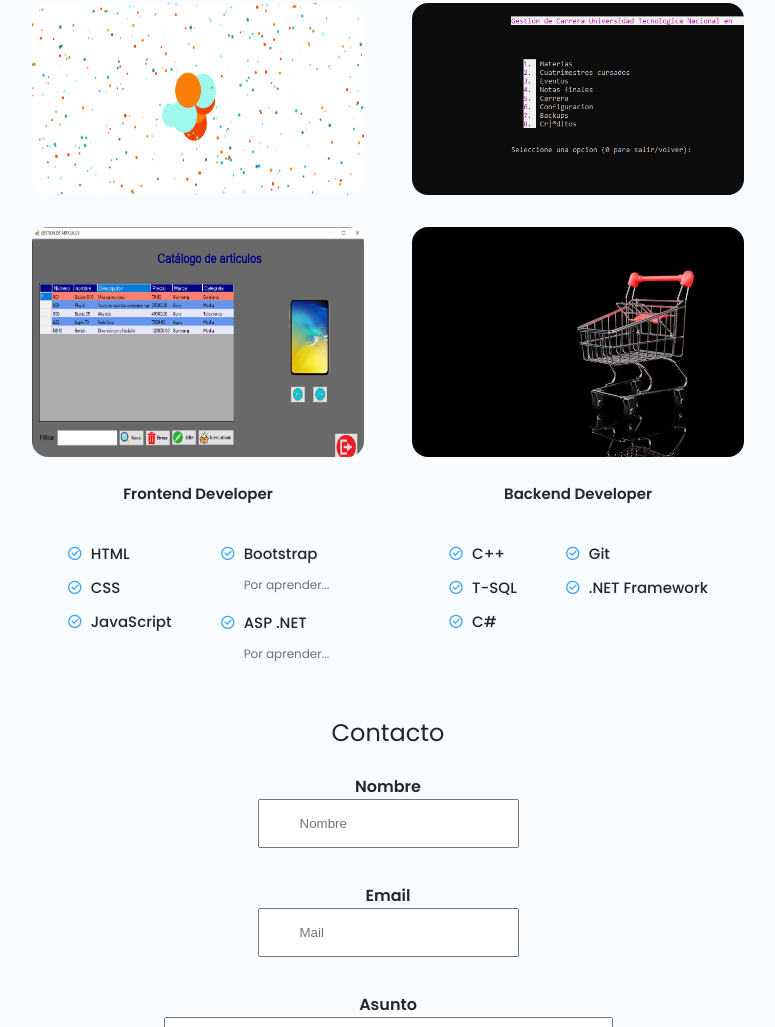
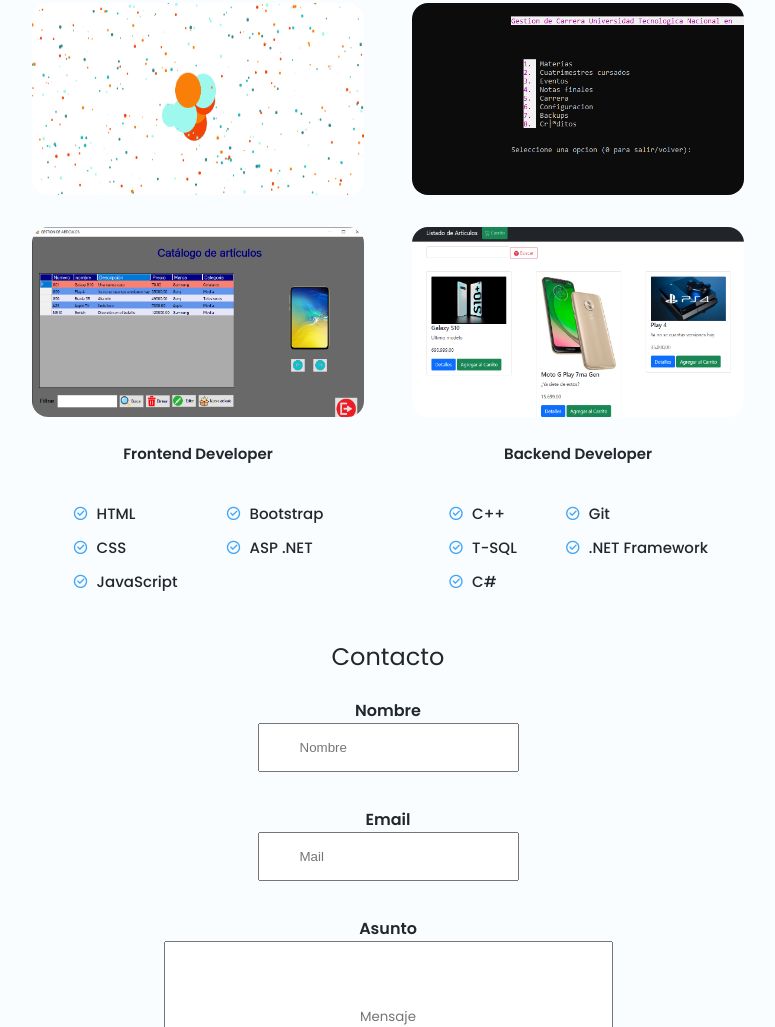
Before and after one commit to FrancoSimonFormia/portfolio-web, a plain HTML site: page index.html in a window 1280 px wide. Shown: the part 1109-2136 px from the top of the page, without its empty margins (252-1027 px from the left). Drawn offline with nearby package versions, Linux system fonts and the light colour scheme.

Commit message:
Update con link al repositorio 'Carrito de compras'

```diff
--- a/index.html
+++ b/index.html
@@ -159,13 +159,13 @@
             </article>
 
             <article class="projects__card">
-                <img src="img/proyecto6.jpg" alt="Imagen proyecto 6" class="projects__img">
+                <img src="img/carrito-compras.png" alt="Imagen proyecto 6" class="projects__img">
 
                 <div class="projects__modal">
                     <div>
-                        <span class="projects__subtitle">C# ASP .NET</span>
-                        <h3 class="projects__title">Próximamente... ¡Carrito de compras!</h3>
-                        <a href="" class="projects__button button button__small">
+                        <span class="projects__subtitle" id="project-carrito">C# ASP .NET</span>
+                        <h3 class="projects__title" id="project-carrito">Carrito de compras</h3>
+                        <a href="https://github.com/FrancoSimonFormia/TP-Carrito" target="_blank" class="projects__button button button__small">
                             <i class="ri-link"></i>
                         </a>
                     </div>
@@ -213,7 +213,6 @@
 
                             <div>
                                 <h3 class="skills__name">Bootstrap</h3>
-                                <span class="skills__level">Por aprender...</span>
                             </div>
                         </div>
 
@@ -222,7 +221,6 @@
 
                             <div>
                                 <h3 class="skills__name">ASP .NET</h3>
-                                <span class="skills__level">Por aprender...</span>
                             </div>
                         </div>
                     </div>
--- a/style.css
+++ b/style.css
@@ -231,7 +231,8 @@ img {
 /*AJUSTES POR PROYECTO*/
 #project-canvas,
 #project-encriptador,
-#project-articulos{
+#project-articulos,
+#project-carrito{
   color: hsl(207, 12%, 15%);
 }
 
```
Also changed, not shown: img/carrito-compras.png (added).
